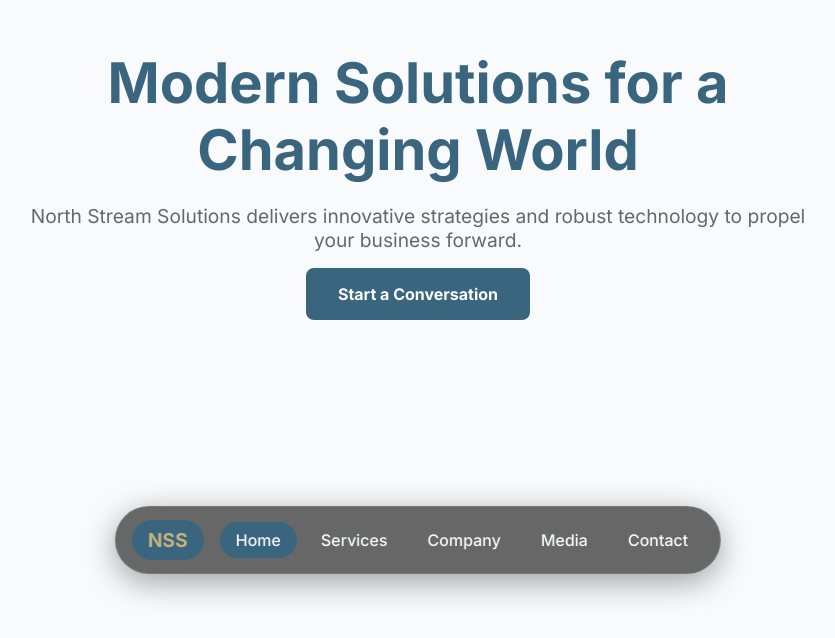
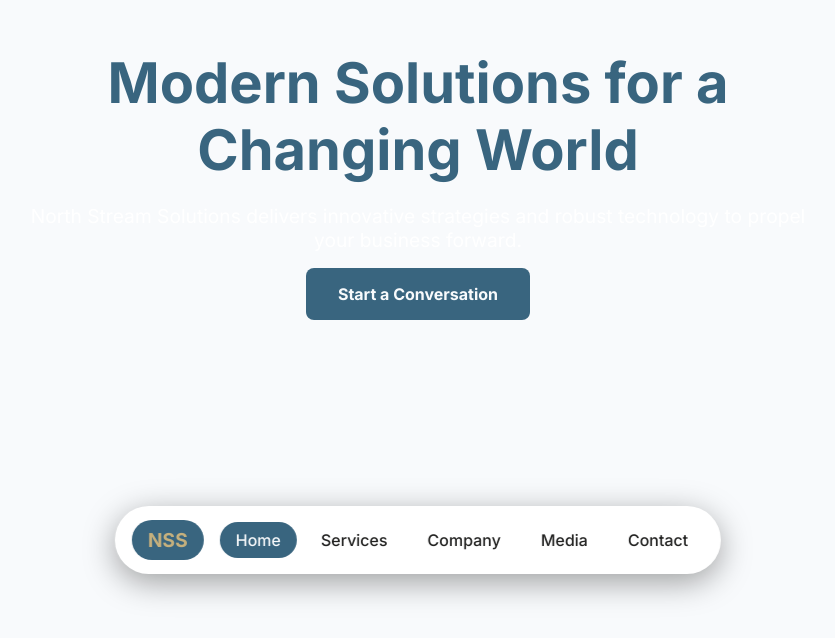
Before and after one commit to Randal22122/north-stream, a Next.js app: page / in a window 1280 px wide. Shown: the part 194-832 px from the top of the page, without its empty margins (222-1057 px from the left). Built offline with nearby package versions, Linux system fonts and the light colour scheme.

Commit message:
adjusting colors again

```diff
--- a/styles/globals.css
+++ b/styles/globals.css
@@ -4,8 +4,8 @@
   --color-accent: #39657F;
   --color-secondary: #7E5A54;
   --color-highlight: #C5B07D;
-  --color-text: #f8fafc;
-  --color-card-bg: rgba(40, 40, 39, 0.7); /* Semi-transparent for glassy effect */
+  --color-text: #212120;
+  --color-card-bg: #fff; /* Changed to white for light mode */
   --color-card-shadow: rgba(57, 101, 127, 0.08);
   --font-sans: 'Inter', sans-serif;
 
```
